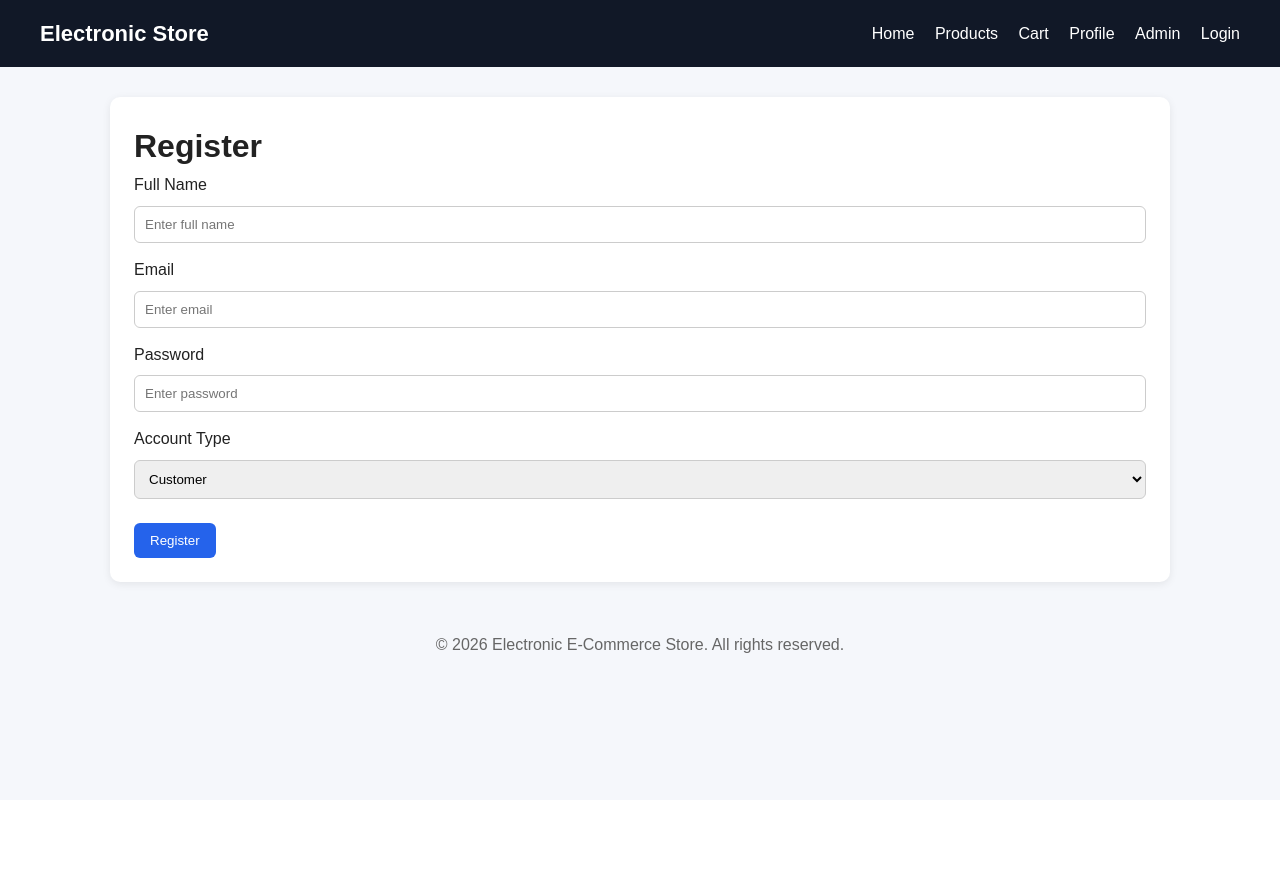
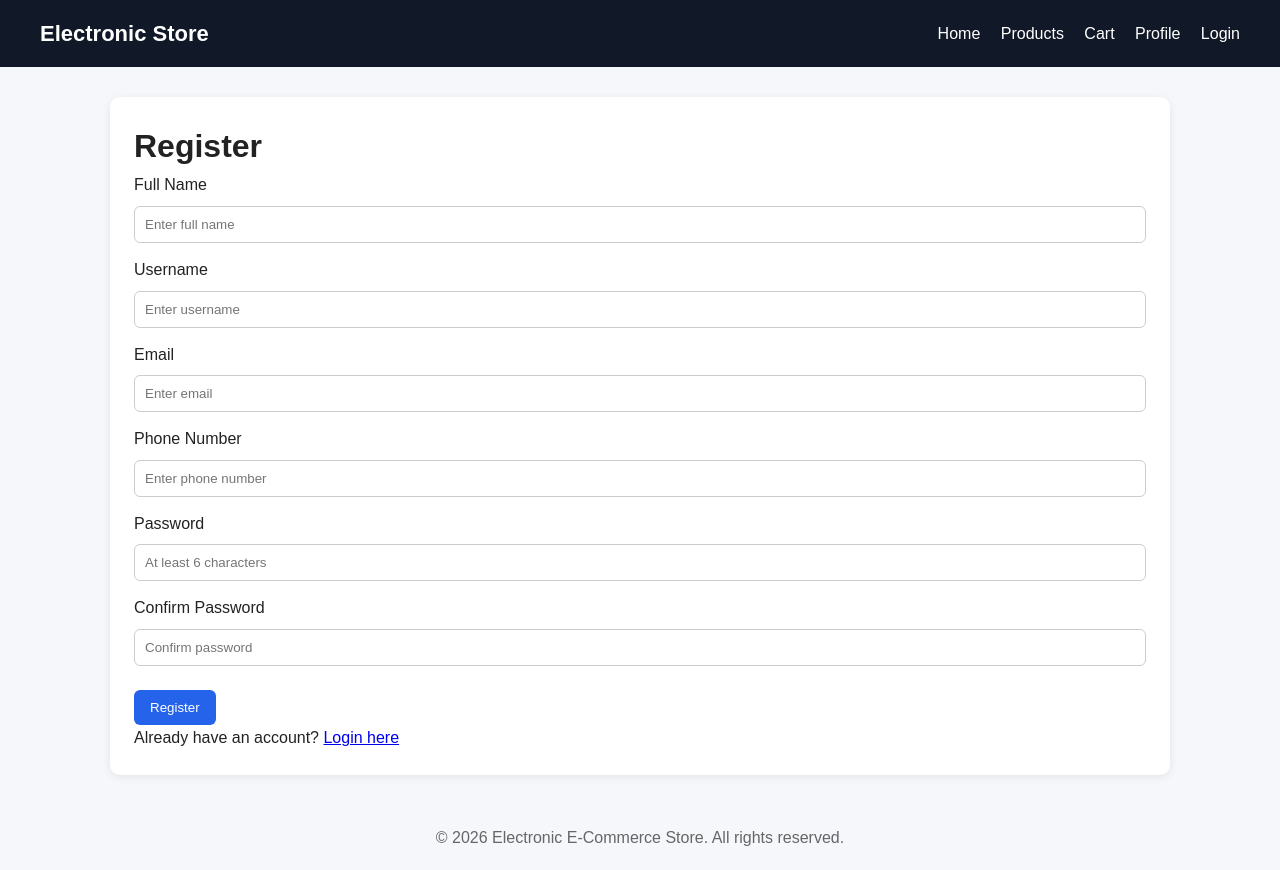
Before and after one commit to qeebza/electronic-ecommerce-store, a PHP site: page /auth/register.php in a window 1280 px wide. Before the commit the page ends 653 px from the top, so only its background shows below. Run offline with PHP 8.4, Linux system fonts and the light colour scheme.

Commit message:
Login, register config. Header change to fulfil the real world situation

```diff
--- a/auth/register.php
+++ b/auth/register.php
@@ -1,25 +1,34 @@
 <?php include '../includes/header.php'; ?>
+
 <main class="container">
     <div class="form-box">
         <h1>Register</h1>
-        <form action="process_register.php" method="post">
+
+        <form action="process_register.php" method="post" autocomplete="off">
+
             <label>Full Name</label>
             <input type="text" name="name" placeholder="Enter full name" required>
+
+            <label>Username</label>
+            <input type="text" name="username" placeholder="Enter username" required>
 
             <label>Email</label>
             <input type="email" name="email" placeholder="Enter email" required>
 
+            <label>Phone Number</label>
+            <input type="text" name="phone" placeholder="Enter phone number">
+
             <label>Password</label>
-            <input type="password" name="password" placeholder="Enter password" required>
+            <input type="password" name="password" placeholder="At least 6 characters" minlength="6" required>
 
-            <label>Account Type</label>
-            <select name="role">
-                <option value="customer">Customer</option>
-                <option value="admin">Admin</option>
-            </select>
+            <label>Confirm Password</label>
+            <input type="password" name="confirm_password" placeholder="Confirm password" required>
 
             <button type="submit">Register</button>
+
+            <p>Already have an account? <a href="login.php">Login here</a></p>
         </form>
     </div>
 </main>
+
 <?php include '../includes/footer.php'; ?>
--- a/db/config.php
+++ b/db/config.php
@@ -2,7 +2,7 @@
 $host = 'localhost';
 $username = 'root';
 $password = '';
-$database = 'ecommerce_db';
+$database = 'electronic_store_db';
 
 $conn = mysqli_connect($host, $username, $password, $database);
 
--- a/db/schema.sql
+++ b/db/schema.sql
@@ -6,6 +6,8 @@
     name VARCHAR(100) NOT NULL,
     email VARCHAR(100) NOT NULL UNIQUE,
     password VARCHAR(255) NOT NULL,
+    phone VARCHAR(20),
+    address TEXT,
     role ENUM('customer', 'admin') DEFAULT 'customer',
     created_at TIMESTAMP DEFAULT CURRENT_TIMESTAMP
 );
--- a/includes/header.php
+++ b/includes/header.php
@@ -9,17 +9,32 @@
     <meta charset="UTF-8">
     <meta name="viewport" content="width=device-width, initial-scale=1.0">
     <title>Electronic Store</title>
-    <link rel="stylesheet" href="/electronic-ecommerce/assets/css/style.css">
+    <link rel="stylesheet" href="/electronic-ecommerce-store/assets/css/style.css">
 </head>
 <body>
 <header>
     <div class="logo">Electronic Store</div>
+
     <nav>
-        <a href="/electronic-ecommerce/index.php">Home</a>
-        <a href="/electronic-ecommerce/products/list.php">Products</a>
-        <a href="/electronic-ecommerce/cart/cart.php">Cart</a>
-        <a href="/electronic-ecommerce/customer/profile.php">Profile</a>
-        <a href="/electronic-ecommerce/admin/dashboard.php">Admin</a>
-        <a href="/electronic-ecommerce/auth/login.php">Login</a>
+        <a href="/electronic-ecommerce-store/index.php">Home</a>
+        <a href="/electronic-ecommerce-store/products/list.php">Products</a>
+
+        <?php if (isset($_SESSION['user_id'])): ?>
+            <a href="/electronic-ecommerce-store/cart/cart.php">Cart</a>
+            <a href="/electronic-ecommerce-store/customer/profile.php">Profile</a>
+        <?php else: ?>
+            <a href="/electronic-ecommerce-store/auth/login.php">Cart</a>
+            <a href="/electronic-ecommerce-store/auth/login.php">Profile</a>
+        <?php endif; ?>
+
+        <?php if (isset($_SESSION['role']) && $_SESSION['role'] === 'admin'): ?>
+            <a href="/electronic-ecommerce-store/admin/dashboard.php">Admin</a>
+        <?php endif; ?>
+
+        <?php if (!isset($_SESSION['user_id'])): ?>
+            <a href="/electronic-ecommerce-store/auth/login.php">Login</a>
+        <?php else: ?>
+            <a href="/electronic-ecommerce-store/auth/logout.php">Logout</a>
+        <?php endif; ?>
     </nav>
 </header>
```
Also changed, not shown: auth/process_register.php (+57 -4 lines).
